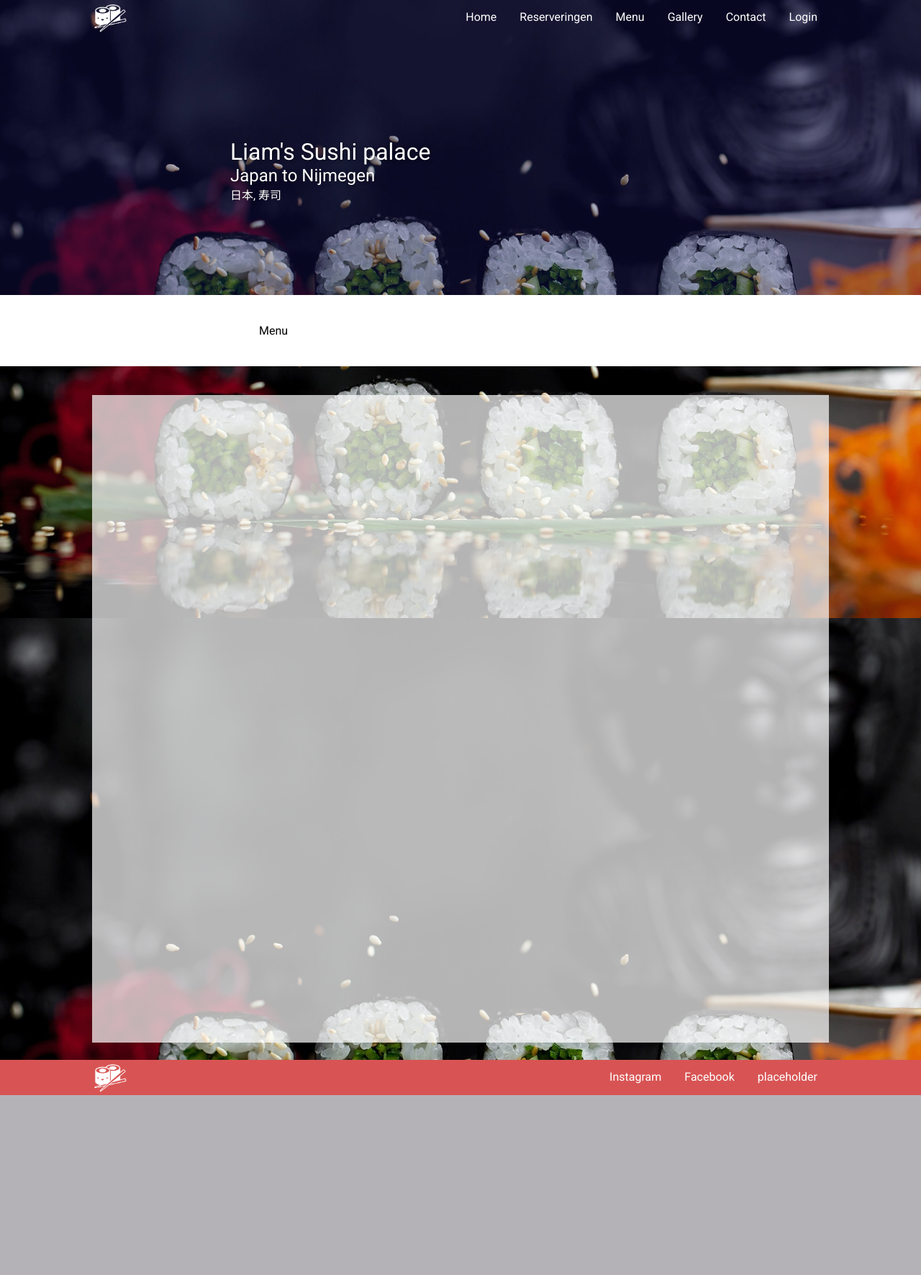
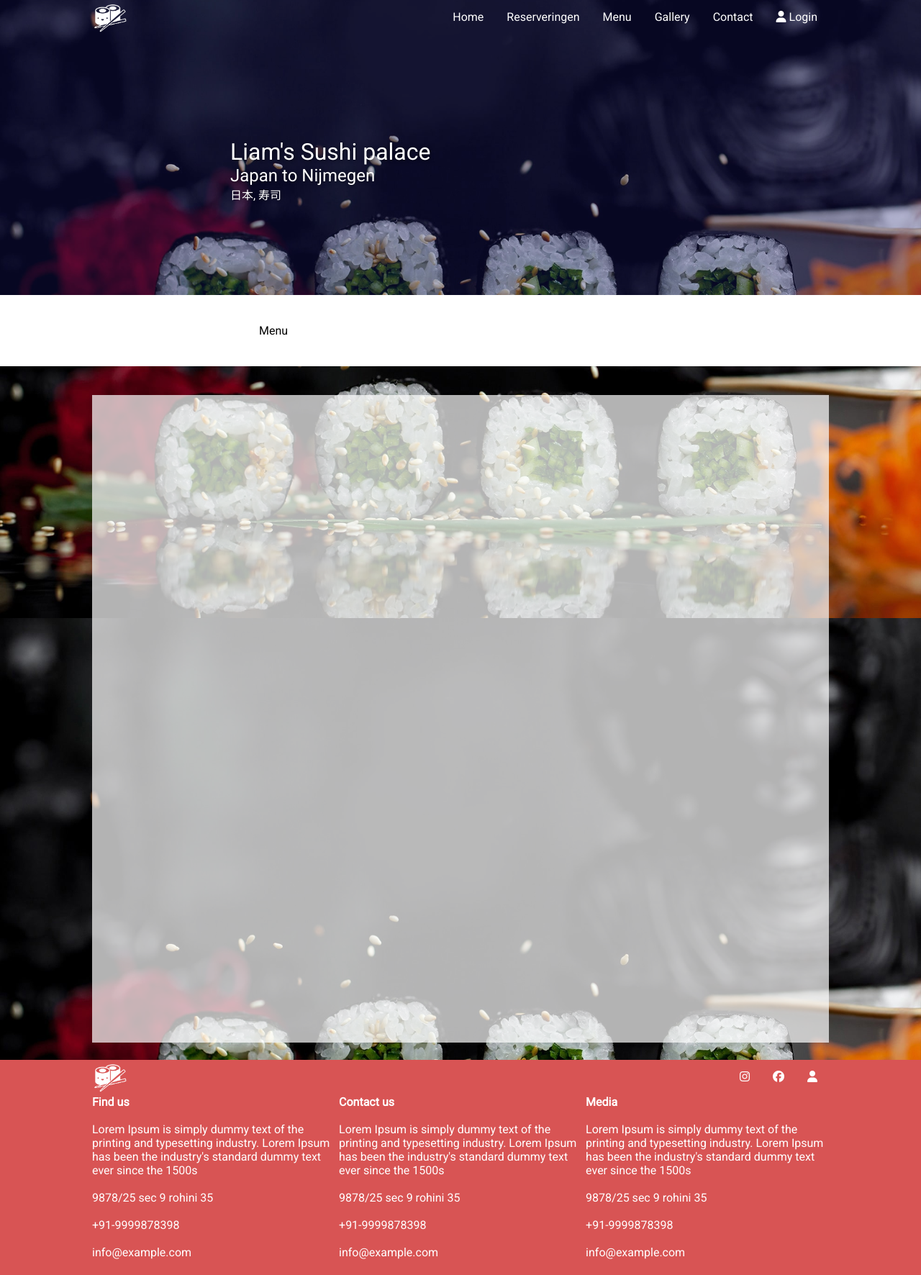
Before and after one commit to liam-kilsdonk/liamsitephp, a PHP site: page /php/menu.php in a window 1280 px wide. Shown: the whole page at 72% size. Before the commit the page ends 1522 px from the top, so only its background shows below. Run offline with PHP 8.4, Linux system fonts and the light colour scheme; some libraries are stand-ins or nearby versions.

Commit message:
added a footer

```diff
--- a/css/styles.css
+++ b/css/styles.css
@@ -125,8 +125,25 @@ nav ul {
   height: auto;
   width: 100%;
   display: flex;
+  flex-wrap: wrap;
+  bottom: 0px;
+  background-color: rgb(216, 84, 84);
+}
+
+.down-foot {
+  width: 80%;
+  margin-left: auto;
+  margin-right: auto;
+  height: auto;
+  display: flex;
   justify-content: space-between;
-  bottom: 0px;
+  flex-wrap: nowrap;
+}
+
+.blok-foot {
+  width: 33%;
+  height: 250px;
+  color: white;
   background-color: rgb(216, 84, 84);
 }
 
--- a/includes/footer.php
+++ b/includes/footer.php
@@ -6,11 +6,58 @@
       </div>
       <nav>
         <ul>
-              <a href="#">Instagram</a>
-              <a href="#">Facebook</a>
-              <a href="#">placeholder</a>
+          <a href="#"><i class="fab fa-instagram"></i></a>
+          <a href="#"><i class="fab fa-facebook"></i></a>
+          <a href="#"><i class="fas fa-user"></i></a>
         </ul>
       </nav>
     </div>
+    <div class="down-foot">
+      <div class="blok-foot">
+        <h4>Find us</h4>
+        <br />
+        <p>
+          Lorem Ipsum is simply dummy text of the printing and typesetting
+          industry. Lorem Ipsum has been the industry's standard dummy text ever
+          since the 1500s
+        </p>
+        <br />
+        <p>9878/25 sec 9 rohini 35</p>
+        <br>
+        <p>+91-9999878398</p>
+        <br>
+        <p>info@example.com</p>
+      </div>
+      <div class="blok-foot">
+      <h4>Contact us</h4>
+        <br />
+        <p>
+          Lorem Ipsum is simply dummy text of the printing and typesetting
+          industry. Lorem Ipsum has been the industry's standard dummy text ever
+          since the 1500s
+        </p>
+        <br />
+        <p>9878/25 sec 9 rohini 35</p>
+        <br>
+        <p>+91-9999878398</p>
+        <br>
+        <p>info@example.com</p>
+      </div>
+      <div class="blok-foot">
+      <h4>Media</h4>
+        <br />
+        <p>
+          Lorem Ipsum is simply dummy text of the printing and typesetting
+          industry. Lorem Ipsum has been the industry's standard dummy text ever
+          since the 1500s
+        </p>
+        <br />
+        <p>9878/25 sec 9 rohini 35</p>
+        <br>
+        <p>+91-9999878398</p>
+        <br>
+        <p>info@example.com</p>
+      </div>
+    </div>
   </div>
 </footer>
--- a/includes/header.php
+++ b/includes/header.php
@@ -11,7 +11,7 @@
               <a href="menu.php">Menu</a>
               <a href="gallery.php">Gallery</a>
               <a href="contact.php">Contact</a>
-              <a href="login.php">Login</a>
+              <a href="login.php"><i class="fas fa-user"></i> Login</a>
             </ul>
           </nav>
         </div>
--- a/php/contact.php
+++ b/php/contact.php
@@ -47,4 +47,5 @@
     crossorigin="anonymous"
   ></script>
   <script src="../js/main.js"></script>
+  <script src="https://kit.fontawesome.com/143048b42c.js" crossorigin="anonymous"></script>
 </html>
--- a/php/gallery.php
+++ b/php/gallery.php
@@ -47,4 +47,5 @@
     crossorigin="anonymous"
   ></script>
   <script src="../js/main.js"></script>
+  <script src="https://kit.fontawesome.com/143048b42c.js" crossorigin="anonymous"></script>
 </html>
--- a/php/index.php
+++ b/php/index.php
@@ -120,4 +120,5 @@
     crossorigin="anonymous"
   ></script>
   <script src="../js/main.js"></script>
+  <script src="https://kit.fontawesome.com/143048b42c.js" crossorigin="anonymous"></script>
 </html>
--- a/php/login.php
+++ b/php/login.php
@@ -47,4 +47,5 @@
     crossorigin="anonymous"
   ></script>
   <script src="../js/main.js"></script>
+  <script src="https://kit.fontawesome.com/143048b42c.js" crossorigin="anonymous"></script>
 </html>
--- a/php/menu.php
+++ b/php/menu.php
@@ -47,4 +47,5 @@
     crossorigin="anonymous"
   ></script>
   <script src="../js/main.js"></script>
+  <script src="https://kit.fontawesome.com/143048b42c.js" crossorigin="anonymous"></script>
 </html>
--- a/php/reserveringen.php
+++ b/php/reserveringen.php
@@ -47,4 +47,5 @@
     crossorigin="anonymous"
   ></script>
   <script src="../js/main.js"></script>
+  <script src="https://kit.fontawesome.com/143048b42c.js" crossorigin="anonymous"></script>
 </html>
```
Lines whose indentation alone changed are shown as unchanged.
